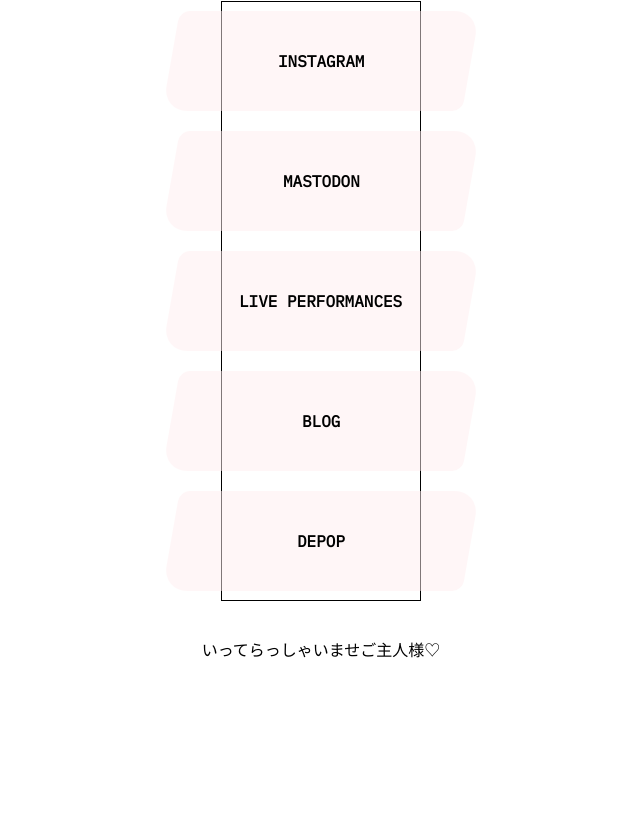
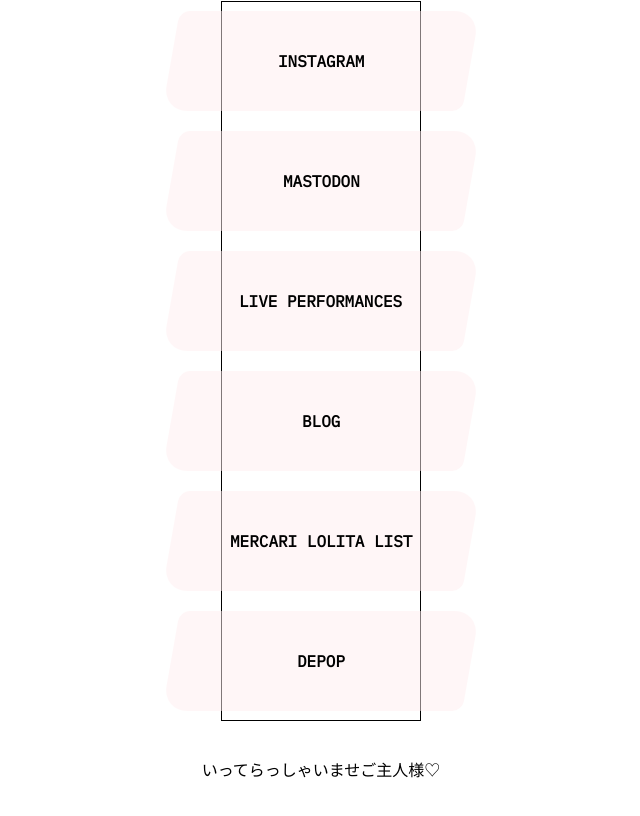
Before and after one commit to MeganeMidori/pj-hi.me, a plain HTML site: page index.html in a window 1280 px wide. Shown: the part 348-1164 px from the top of the page, without its empty margins (319-959 px from the left). Before the commit the page ends 1109 px from the top, so only its background shows below. Drawn offline with Linux system fonts and the light colour scheme.

Commit message:
Update index.html

```diff
--- a/index.html
+++ b/index.html
@@ -129,6 +129,9 @@
           <a href="http://pjhime.blogspot.com">Blog</a>
         </div>
         <div class="link center">
+          <a href="https://jp.mercari.com/search?brand_id=188%2C3650%2C3822%2C3897%2C154%2C630%2C1223%2C4046%2C17594&sort=created_time&order=desc">Mercari Lolita List</a>
+        </div>
+        <div class="link center">
           <a href="https://www.depop.com/pj_hime/">Depop</a>
         </div>
       </div>
```
